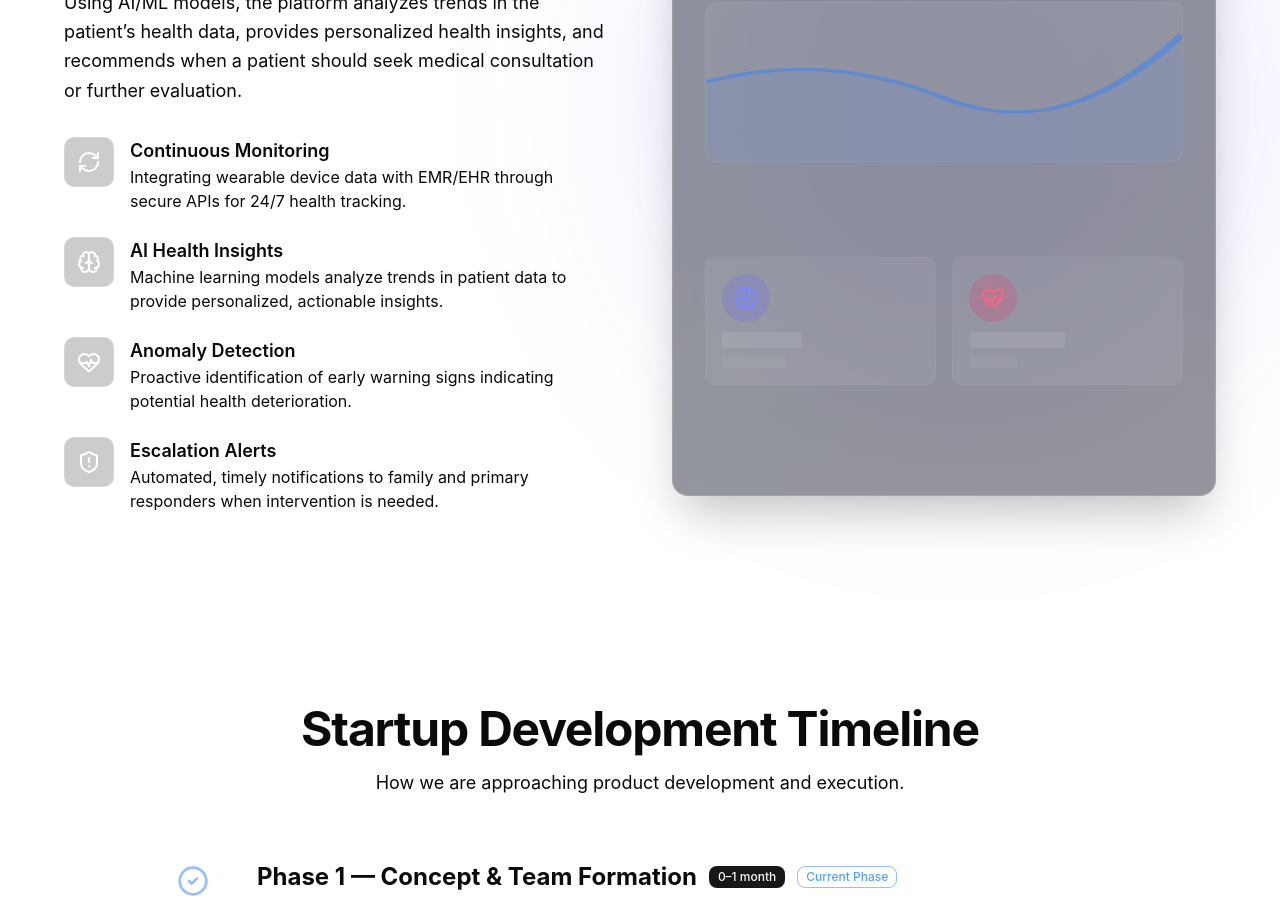
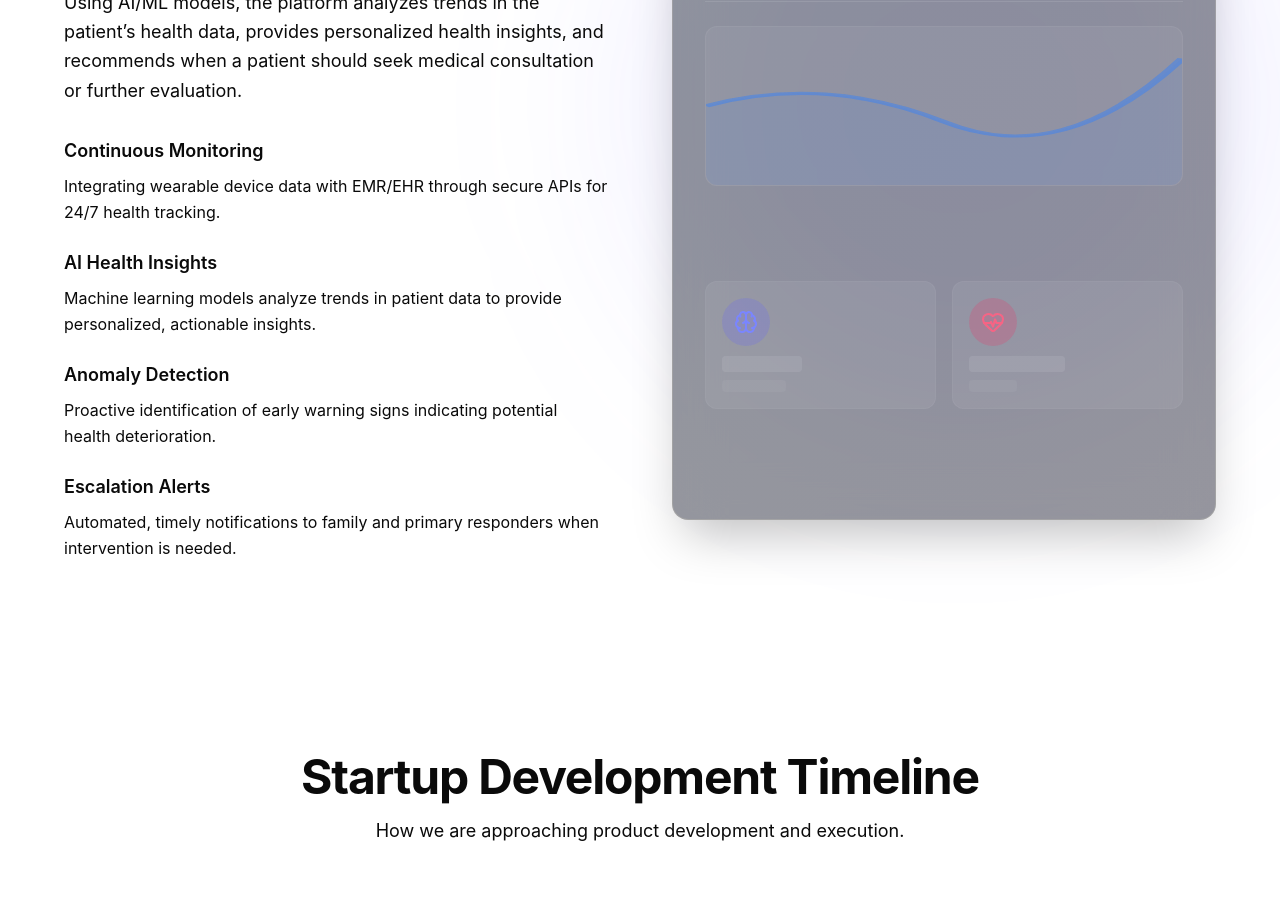
Before and after one commit to R-Abinav/Sensera, a React (Vite) app: page / in a window 1280 px wide. Shown: the part 1560-2472 px from the top of the page. Built offline with nearby package versions, Linux system fonts and the light colour scheme.

Commit message:
fix: remove solution icons and update timeline animation

```diff
--- a/src/components/Solution.tsx
+++ b/src/components/Solution.tsx
@@ -1,27 +1,23 @@
 import { motion } from "framer-motion";
-import { Brain, HeartPulse, RefreshCw, ShieldAlert } from "lucide-react";
+import { Brain, HeartPulse } from "lucide-react";
 
 export function Solution() {
   const features = [
     {
       title: "Continuous Monitoring",
-      description: "Integrating wearable device data with EMR/EHR through secure APIs for 24/7 health tracking.",
-      icon: <RefreshCw className="w-6 h-6" />
+      description: "Integrating wearable device data with EMR/EHR through secure APIs for 24/7 health tracking."
     },
     {
       title: "AI Health Insights",
-      description: "Machine learning models analyze trends in patient data to provide personalized, actionable insights.",
-      icon: <Brain className="w-6 h-6" />
+      description: "Machine learning models analyze trends in patient data to provide personalized, actionable insights."
     },
     {
       title: "Anomaly Detection",
-      description: "Proactive identification of early warning signs indicating potential health deterioration.",
-      icon: <HeartPulse className="w-6 h-6" />
+      description: "Proactive identification of early warning signs indicating potential health deterioration."
     },
     {
       title: "Escalation Alerts",
-      description: "Automated, timely notifications to family and primary responders when intervention is needed.",
-      icon: <ShieldAlert className="w-6 h-6" />
+      description: "Automated, timely notifications to family and primary responders when intervention is needed."
     }
   ];
 
@@ -53,15 +49,10 @@ export function Solution() {
                   whileInView={{ opacity: 1, y: 0 }}
                   viewport={{ once: true }}
                   transition={{ delay: 0.2 + idx * 0.1 }}
-                  className="flex gap-4 items-start"
+                  className="flex flex-col gap-2"
                 >
-                  <div className="flex-shrink-0 p-3 rounded-lg border border-white/20 bg-black/20 text-white backdrop-blur-sm font-bold">
-                    {feature.icon}
-                  </div>
-                  <div>
-                    <h3 className="font-semibold text-lg">{feature.title}</h3>
-                    <p className="text-foreground">{feature.description}</p>
-                  </div>
+                  <h3 className="font-semibold text-lg">{feature.title}</h3>
+                  <p className="text-foreground text-sm md:text-base leading-relaxed">{feature.description}</p>
                 </motion.div>
               ))}
             </div>
--- a/src/components/Timeline.tsx
+++ b/src/components/Timeline.tsx
@@ -52,8 +52,8 @@ export function Timeline() {
           {timelineData.map((item, index) => (
             <motion.div
               key={index}
-              initial={{ opacity: 0, x: -20 }}
-              whileInView={{ opacity: 1, x: 0 }}
+              initial={{ opacity: 0, scale: 0.9, y: 30 }}
+              whileInView={{ opacity: 1, scale: 1, y: 0 }}
               viewport={{ once: true, margin: "-100px" }}
               className="relative pl-8 md:pl-16"
             >
```
